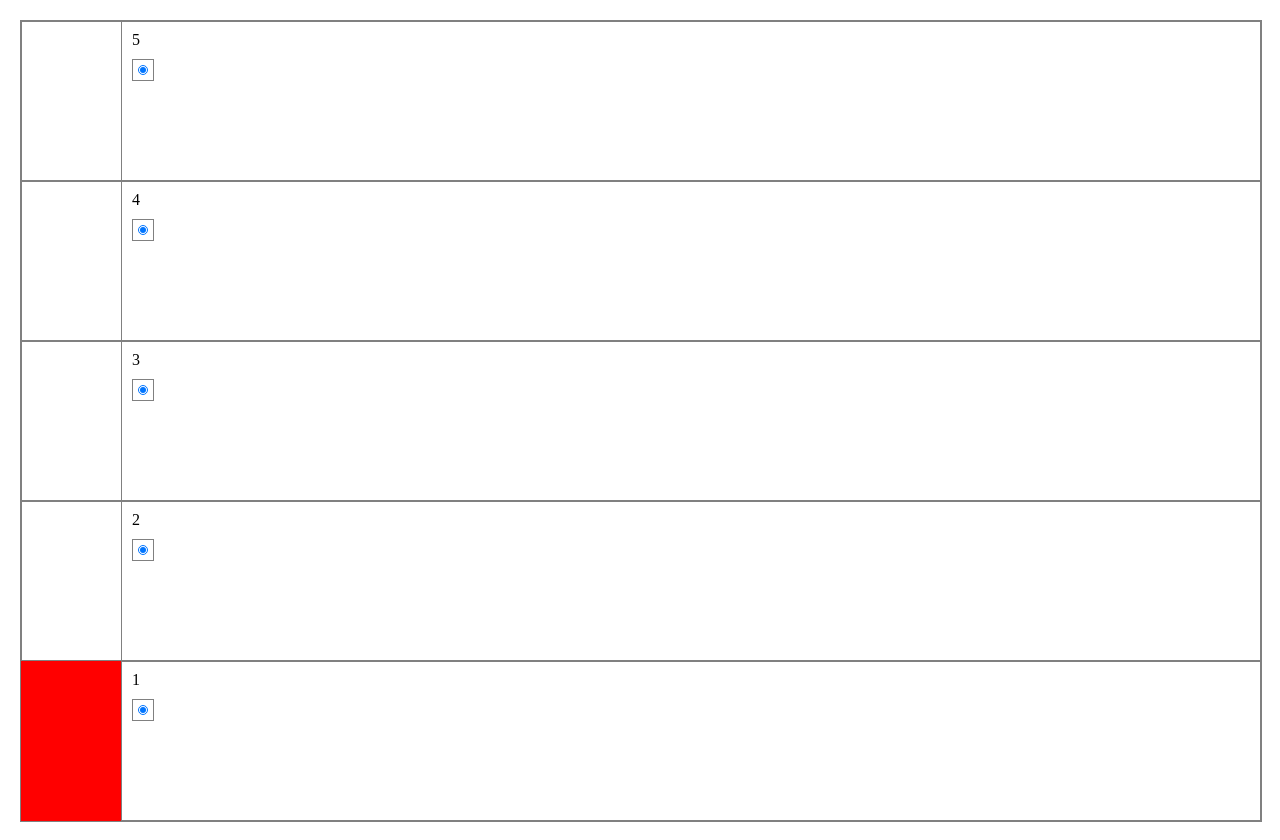
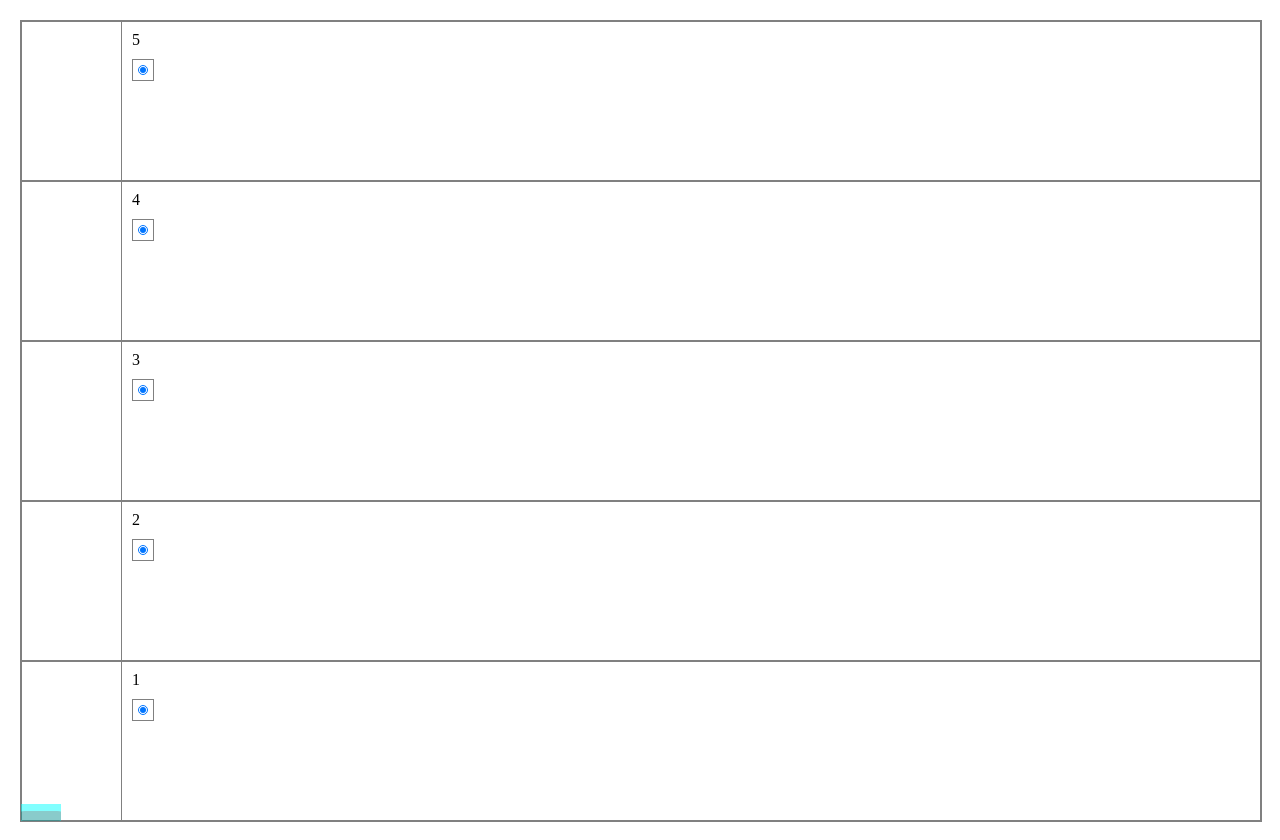
Before and after one commit to PODTYAZHKI/TrueConf_test, a Vue app: page / in a window 1280 px wide. Built offline with nearby package versions, Linux system fonts and the light colour scheme.

Commit message:
add indicators for floor and direction

```diff
--- a/src/components/ElevatorCabin.vue
+++ b/src/components/ElevatorCabin.vue
@@ -1,21 +1,46 @@
 <template>
-  <div ref="cabin" id="cabin" class="cabin">
-
+  <!-- <div id="cabin_wrapper" class="cabin_wrapper"> -->
+  <div id="cabin" class="cabin" :class="[props.direction === '' ? '' : 'blink']">
+    <div class="cabin_indicator_wrapper">
+      <div class="cabin_indicator"  :class="[props.direction === '' ? '' : 'cabin_indicator_move']">
+        <div class="direction">
+          {{ props.direction }}
+        </div>
+        {{ props.floor }}
+      </div>
+    </div>
   </div>
+  <!-- </div> -->
 
 </template>
 
 <script setup>
-import { onMounted } from 'vue'
-import { useStore } from 'vuex'
-const store = useStore()
+import { onMounted, defineProps } from 'vue'
+// import { useStore } from 'vuex'
+// const store = useStore()
+// const floor = ref()
+
+const props = defineProps({
+  width: String,
+  height: String,
+  floor: Number,
+  direction: String
+});
 
 // const cabin = ref(null)
+
+// function setFloor(i) {
+//   floor.value = i
+// }
 onMounted(() => {
   setTimeout(() => {
-    document.getElementById("cabin").style.height = `${store.getters.getCabinHeight}px`
-    document.getElementById("cabin").style.width = `${store.getters.getCabinWidth}px`
-  }, 1000)
+    // document.getElementById("cabin").style.height = `${store.getters.getCabinHeight}px`
+    // document.getElementById("cabin").style.width = `${store.getters.getCabinWidth}px`
+    document.getElementById("cabin").style.height = `${props.height}px`
+    document.getElementById("cabin").style.width = `${props.width}px`
+    // document.getElementById("cabin_wrapper").style.height = `${props.height}px`
+    // document.getElementById("cabin_wrapper").style.width = `${props.width}px`
+  }, 300)
   // console.log(store.getters.getCabinHeight)
   // console.log(store.getters.getCabinWidth)
   // console.log(document.getElementById("cabin").style.width)
@@ -27,8 +52,52 @@ onMounted(() => {
 
 <style scope lang="scss">
 .cabin {
-  background-color: red;
+  background-color: #03FFFF;
+
+
+  &_wrapper {
+    background-color: white;
+    //width: 100%;
+    //height: 100%;
+  }
+
   //display: inline-block;
   //border: 1px solid grey;
+  &_indicator {
+    background-color: #139897;
+    width: 40px;
+    border-radius: 10%;
+    color: white;
+    display: flex;
+    justify-content: center;
+    align-items: center;
+
+    &_move {
+      padding-top: 5px;
+      padding-bottom: 5px;
+    }
+
+    //padding-top: 5px;
+    //padding-bottom: 5px;
+    &_wrapper {
+      margin-top: 7px;
+      width: 100%;
+      text-align: center;
+      display: flex;
+      justify-content: center;
+
+
+    }
+  }
+}
+
+.blink {
+  animation: blinker 1s linear infinite;
+}
+
+@keyframes blinker {
+  50% {
+    opacity: 0.5;
+  }
 }
 </style>
```
